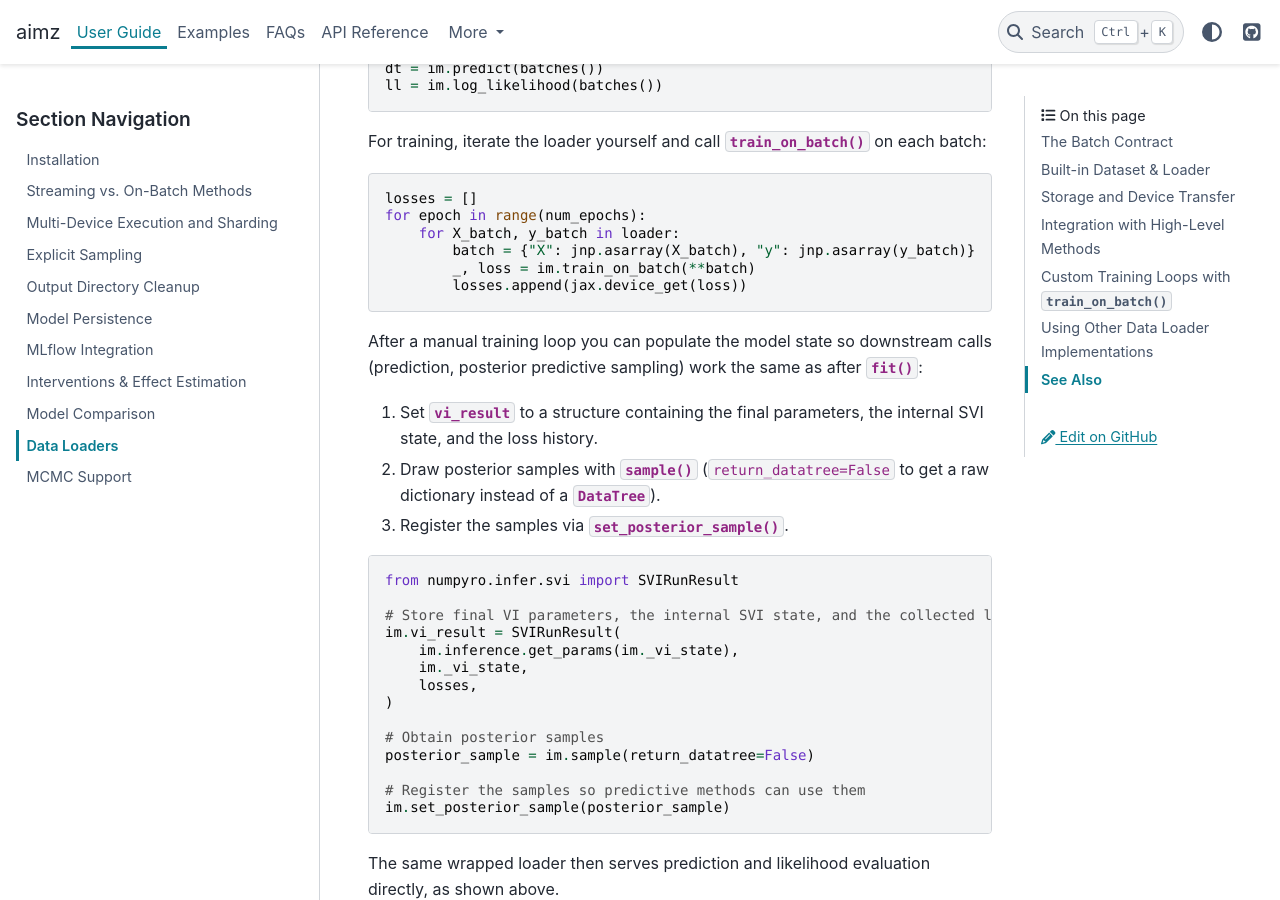
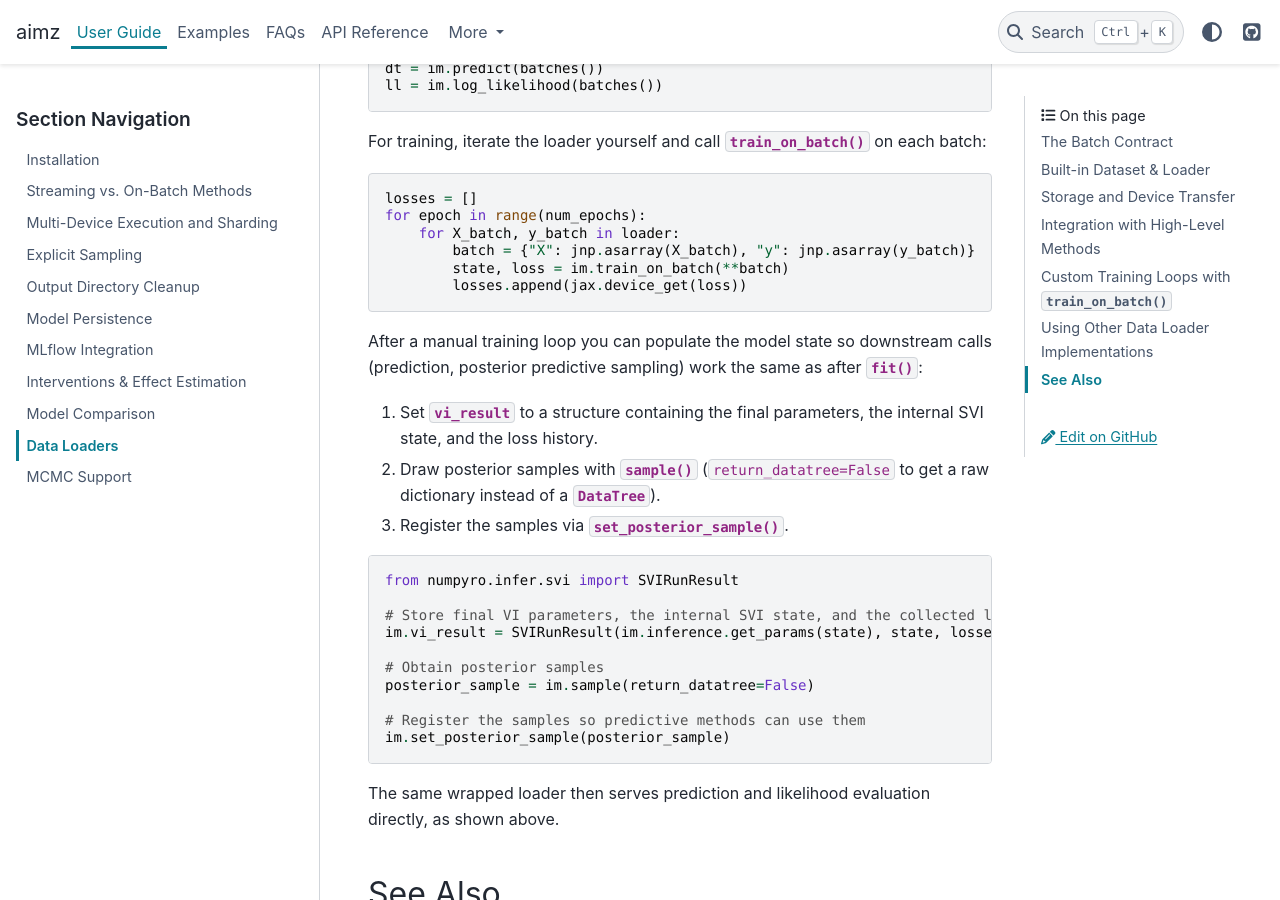
Before and after one commit to markean/aimz, a Sphinx documentation site: the page built from docs/source/user_guide/dataloader.rst, in a window 1280 px wide and 900 px high, scrolled down 5234 px. Built offline with Sphinx 7.4.7 and the PyData theme 0.15.4, drawn with Linux system fonts in a browser that asks for light colours.

Commit message:
Clarify intervention behavior regarding global sites and per-observation treatment in documentation. Build vi_result in the data loader guide from the state train_on_batch returns instead of the private _vi_state. Export NotFittedError and KernelValidationError from aimz and document them in the API reference. Fix #376.

```diff
--- a/aimz/__init__.py
+++ b/aimz/__init__.py
@@ -16,8 +16,9 @@
 
 import logging
 
+from aimz._exceptions import KernelValidationError, NotFittedError
 from aimz.model.impact_model import ImpactModel
 
-__all__ = ["ImpactModel"]
+__all__ = ["ImpactModel", "KernelValidationError", "NotFittedError"]
 
 logging.getLogger(__name__).addHandler(logging.NullHandler())
--- a/docs/source/api.rst
+++ b/docs/source/api.rst
@@ -13,3 +13,4 @@
    api/array_dataset
    api/array_loader
    api/mlflow
+   api/exceptions
--- a/docs/source/user_guide/dataloader.rst
+++ b/docs/source/user_guide/dataloader.rst
@@ -203,7 +203,7 @@
     for epoch in range(num_epochs):
         for X_batch, y_batch in loader:
             batch = {"X": jnp.asarray(X_batch), "y": jnp.asarray(y_batch)}
-            _, loss = im.train_on_batch(**batch)
+            state, loss = im.train_on_batch(**batch)
             losses.append(jax.device_get(loss))
 
 
@@ -218,11 +218,7 @@
     from numpyro.infer.svi import SVIRunResult
 
     # Store final VI parameters, the internal SVI state, and the collected loss trace
-    im.vi_result = SVIRunResult(
-        im.inference.get_params(im._vi_state),
-        im._vi_state,
-        losses,
-    )
+    im.vi_result = SVIRunResult(im.inference.get_params(state), state, losses)
 
     # Obtain posterior samples
     posterior_sample = im.sample(return_datatree=False)
--- a/docs/source/user_guide/intervention.rst
+++ b/docs/source/user_guide/intervention.rst
@@ -17,6 +17,7 @@
 For example, a length-``N`` site can take a replacement array of shape ``(N,)``.
 The streaming methods batch and shard such arrays together with an array ``X``, so per-observation interventions also work on inputs processed in several batches.
 Any other value is applied whole to every batch, as is every value when ``X`` is a data loader.
+The rule goes by shape alone, so a global site whose length happens to equal the number of observations is also treated as per-observation; pass ``shard_axis="draw"`` or use an ``_on_batch`` method to apply it whole.
 
 The choice of predictive method determines how the remaining sites are sampled and where results appear in the returned :class:`~xarray.DataTree`:
 
```
Also changed, not shown: CHANGELOG.md (+1 -0 lines), docs/source/api/exceptions.rst (added, +8 -0 lines).
